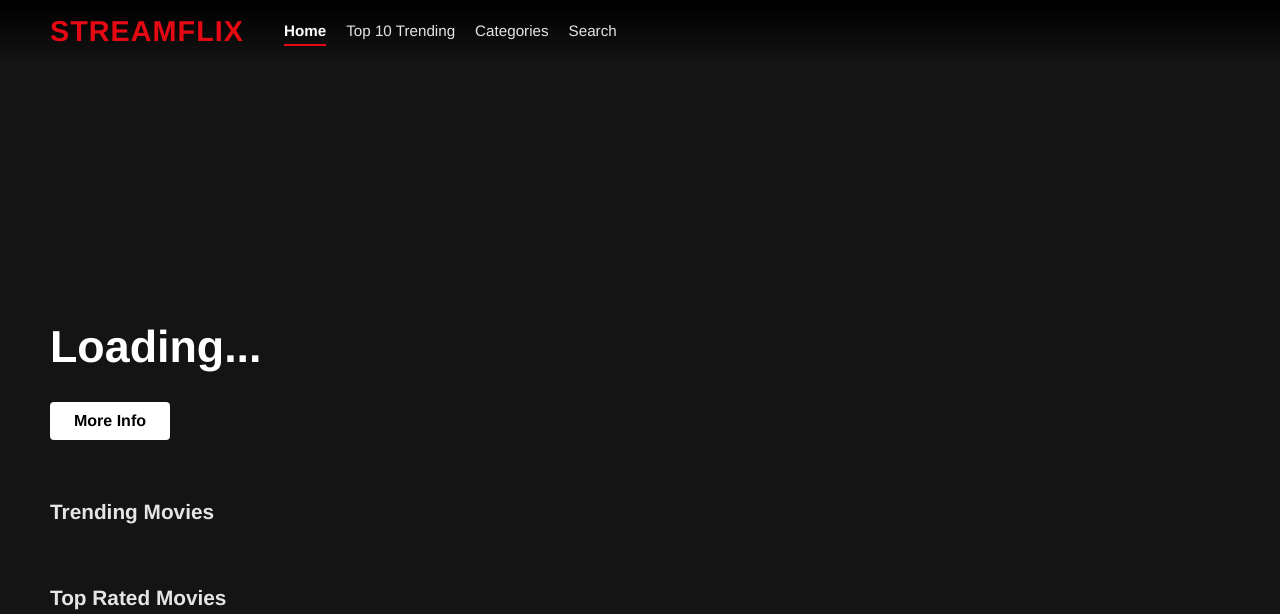
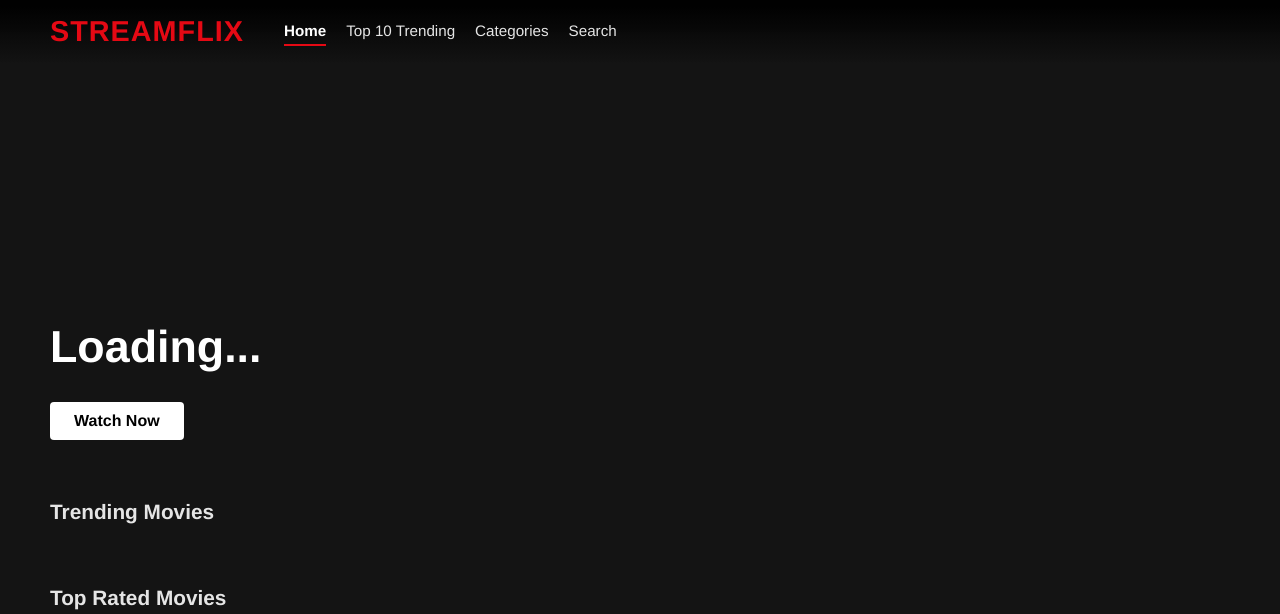
Before and after one commit to CreateR-coder/Streamflix, a Flask app: page / in a window 1280 px wide. Shown: the top 614 px of the page. Run offline with Flask 3, Linux system fonts and the light colour scheme; data that the repository does not hold is empty.

Commit message:
Update index.html

```diff
--- a/templates/index.html
+++ b/templates/index.html
@@ -507,7 +507,7 @@
             <div class="hero-content">
                 <h1 class="hero-title" id="hero-title">Loading...</h1>
                 <p class="hero-overview" id="hero-overview"></p>
-                <button class="btn-play" id="hero-btn">More Info</button>
+                <button class="btn-play" id="hero-btn">Watch Now</button>
             </div>
         </div>
 
```
